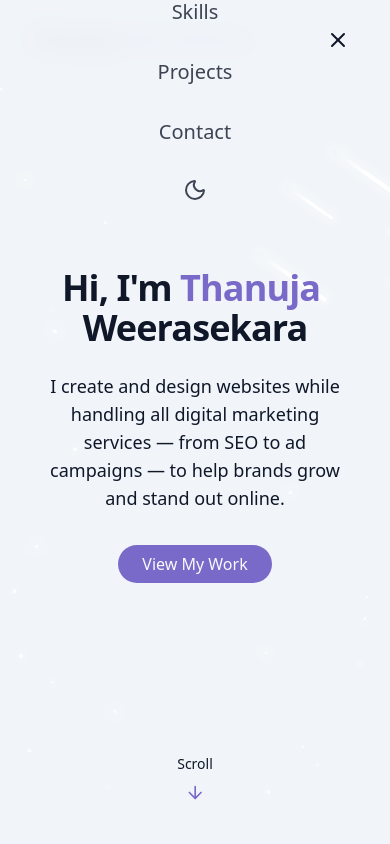
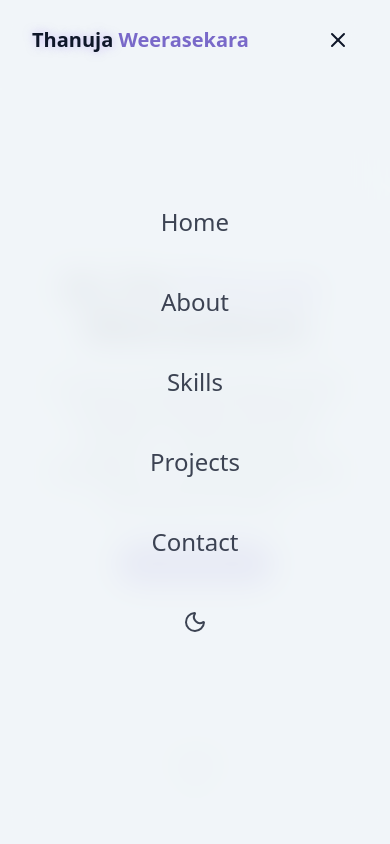
Before and after one commit to thanuxj1/myportfolio, a React (Vite) app: page / in a window 390 px wide. Both pictures are taken after a click on the button "Open Menu". Shown: the top 844 px of the page. Built offline with nearby package versions, Linux system fonts and the light colour scheme.

Commit message:
mobile navbar changed

```diff
--- a/src/Components/Navbar.jsx
+++ b/src/Components/Navbar.jsx
@@ -62,7 +62,21 @@ export const Navbar = () => {
     return () => window.removeEventListener("scroll", handleScroll);
   }, []);
 
+  // Lock body scroll when menu is open
+  useEffect(() => {
+    if (isMenuOpen) {
+      document.body.style.overflow = 'hidden';
+    } else {
+      document.body.style.overflow = 'unset';
+    }
+
+    return () => {
+      document.body.style.overflow = 'unset';
+    };
+  }, [isMenuOpen]);
+
   return (
+    <>
       <nav
         className={cn(
           "fixed w-full z-40 transition-all duration-300 transform",
@@ -107,36 +121,70 @@ export const Navbar = () => {
           {/* mobile nav button */}
           <button
             onClick={() => setIsMenuOpen((prev) => !prev)}
-          className="md:hidden p-2 text-foreground z-50"
+            className={cn(
+              "md:hidden p-2 transition-all duration-300",
+              isMenuOpen ? "z-50 relative text-foreground" : "z-50 text-foreground"
+            )}
             aria-label={isMenuOpen ? "Close Menu" : "Open Menu"}
           >
             {isMenuOpen ? <X size={24} /> : <Menu size={24} />}
           </button>
+        </div>
+      </nav>
 
-        {/* mobile nav menu */}
+      {/* Mobile Navigation Overlay */}
       <div
         className={cn(
-            "fixed inset-0 bg-background/95 backdrop-blur-md z-40 flex flex-col items-center justify-center",
-            "transition-all duration-300 md:hidden",
+          "fixed inset-0 z-30 md:hidden transition-all duration-500 ease-in-out",
           isMenuOpen
             ? "opacity-100 pointer-events-auto"
             : "opacity-0 pointer-events-none"
         )}
       >
-          <div className="flex flex-col space-y-8 text-xl">
+        {/* Blurred Background */}
+        <div
+          className="absolute inset-0 bg-background/90 backdrop-blur-lg"
+          onClick={() => setIsMenuOpen(false)}
+        />
+
+        {/* Menu Content */}
+        <div className="relative z-10 flex flex-col items-center justify-center h-full">
+          <div className={cn(
+            "flex flex-col items-center space-y-8 text-2xl font-medium",
+            "transition-all duration-700 ease-out",
+            isMenuOpen
+              ? "opacity-100 translate-y-0 scale-100"
+              : "opacity-0 translate-y-10 scale-95"
+          )}>
             {navItems.map((item, key) => (
               <a
                 key={key}
                 href={item.href}
-                className="text-foreground/80 hover:text-primary transition-colors duration-300"
+                className={cn(
+                  "text-foreground/80 hover:text-primary transition-all duration-300",
+                  "transform hover:scale-110 hover:text-glow",
+                  "py-2 px-4 rounded-lg hover:bg-primary/10",
+                  "animate-fade-in"
+                )}
+                style={{ animationDelay: `${key * 0.1}s` }}
                 onClick={() => setIsMenuOpen(false)}
               >
                 {item.name}
               </a>
             ))}
+
+            {/* Theme Toggle in Mobile Menu */}
             <button
-              onClick={toggleTheme}
-              className="text-foreground/80 hover:text-primary transition-colors duration-300 flex items-center justify-center"
+              onClick={() => {
+                toggleTheme();
+                setIsMenuOpen(false);
+              }}
+              className={cn(
+                "text-foreground/80 hover:text-primary transition-all duration-300",
+                "transform hover:scale-110 p-3 rounded-full hover:bg-primary/10",
+                "animate-fade-in"
+              )}
+              style={{ animationDelay: `${navItems.length * 0.1}s` }}
             >
               {isDarkMode ? (
                 <Sun className="h-6 w-6" />
@@ -147,6 +195,6 @@ export const Navbar = () => {
           </div>
         </div>
       </div>
-    </nav>
+    </>
   );
 };
```
Lines whose indentation alone changed are shown as unchanged.
